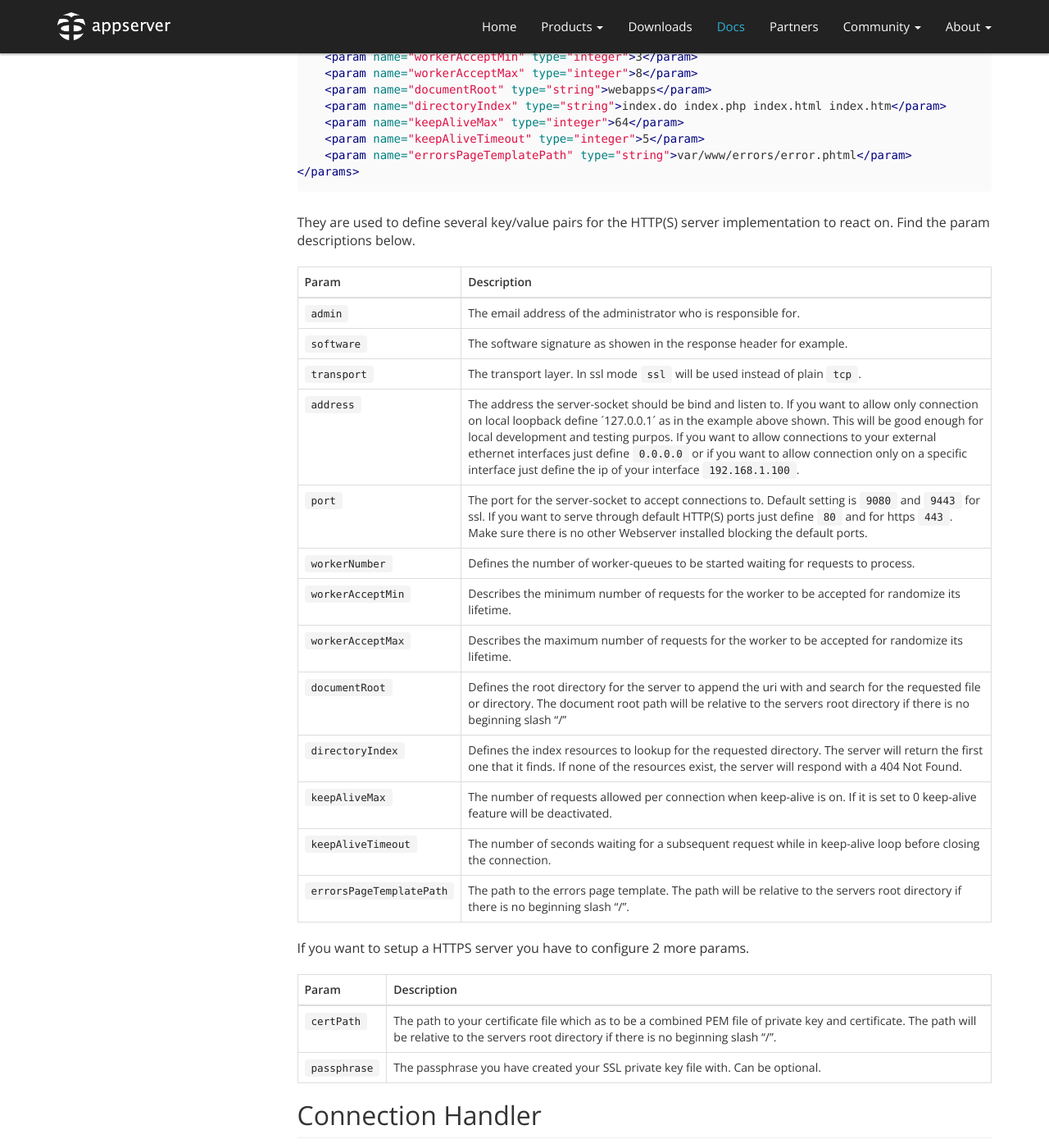
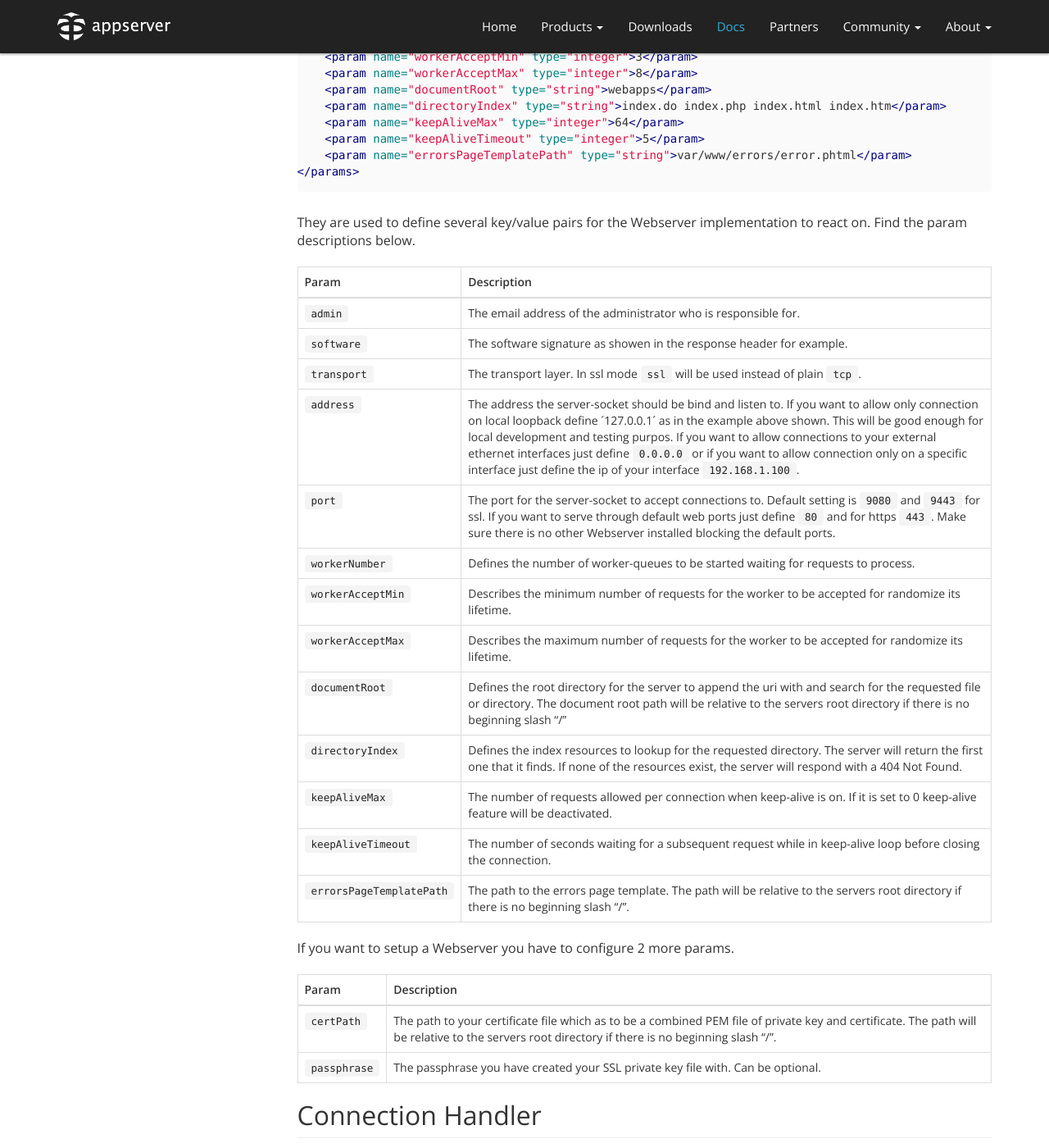
Before and after one commit to appserver-io/appserver, a Jekyll site: the page built from _docs/webserver.md, in a window 1280 px wide and 1400 px high, scrolled down 1256 px. Shown: the whole window at 82% size. Built offline with Jekyll 4.4.1, drawn with Linux system fonts in a browser that asks for light colours; nearby versions of some CDN libraries; library files that are not in the unit come from our copies; Markdown is read by kramdown in place of the engine named in the settings; some of the changed text lies outside the part shown.

Commit message:
renamed http-s-server to webserver in docs

````diff
--- a/_docs/http-s-server.md
+++ b/_docs/webserver.md
@@ -1,6 +1,6 @@
 ---
 layout: docs
-title: HTTP(S) Server
+title: Webserver
 position: 40
 group: Docs
 subDocs:
@@ -24,10 +24,10 @@
     href: rewrites
   - title: VirtualHost Examples
     href: virtualhost-examples
-permalink: /documentation/http-s-server.html
+permalink: /documentation/webserver.html
 ---
 
-The HTTP(S) Server is build and configured like any other server component using our
+The Webserver is build and configured like any other server component using our
 [multithreaded server framework](<https://github.com/appserver-io/server>). Let's have a look at the main configuration
 of the server component itselfe.
 
@@ -75,7 +75,7 @@
 </params>
 ```
 
-They are used to define several key/value pairs for the HTTP(S) server implementation to react on. Find the param
+They are used to define several key/value pairs for the Webserver implementation to react on. Find the param
 descriptions below.
 
 | Param                    | Description |
@@ -84,7 +84,7 @@
 | `software`               | The software signature as showen in the response header for example. |
 | `transport`              | The transport layer. In ssl mode `ssl` will be used instead of plain `tcp`. |
 | `address`                | The address the server-socket should be bind and listen to. If you want to allow only connection on local loopback define ´127.0.0.1´ as in the example above shown. This will be good enough for local development and testing purpos. If you want to allow connections to your external ethernet interfaces just define `0.0.0.0` or if you want to allow connection only on a specific interface just define the ip of your interface `192.168.1.100`. |
-| `port`                   | The port for the server-socket to accept connections to. Default setting is `9080` and `9443` for ssl. If you want to serve through default HTTP(S) ports just define `80` and for https `443`. Make sure there is no other Webserver installed blocking the default ports.|
+| `port`                   | The port for the server-socket to accept connections to. Default setting is `9080` and `9443` for ssl. If you want to serve through default web ports just define `80` and for https `443`. Make sure there is no other Webserver installed blocking the default ports.|
 | `workerNumber`           | Defines the number of worker-queues to be started waiting for requests to process. |
 | `workerAcceptMin`        | Describes the minimum number of requests for the worker to be accepted for randomize its lifetime. |
 | `workerAcceptMax`        | Describes the maximum number of requests for the worker to be accepted for randomize its lifetime. |
@@ -94,7 +94,7 @@
 | `keepAliveTimeout`       | The number of seconds waiting for a subsequent request while in keep-alive loop before closing the connection. |
 | `errorsPageTemplatePath` | The path to the errors page template. The path will be relative to the servers root directory if there is no beginning slash "/". |
 
-If you want to setup a HTTPS server you have to configure 2 more params.
+If you want to setup a Webserver you have to configure 2 more params.
 
 | Param         | Description |
 | ------------- | ----------- |
@@ -106,7 +106,7 @@
 As we wanted to handle requests based on a specific protocol, the server needs a mechanism to understand and handle
 those requests in a proper way.
 
-For our HTTP(S) server we use `\AppserverIo\WebServer\ConnectionHandlers\HttpConnectionHandler`
+For our Webserver we use `\AppserverIo\WebServer\ConnectionHandlers\HttpConnectionHandler`
 which implements the `\AppserverIo\Server\Interfaces\ConnectionHandlerInterface` and follows the HTTP/1.1 specification,
 which can be found [here](<http://tools.ietf.org/html/rfc7230>) using our [HTTP library](<https://github.com/appserver-io/http>).
 
@@ -135,7 +135,7 @@
 | `RESPONSE_POST`  | The response post hook is the last hook triggered within a keep-alive loop and will execute the modules logic when the response is well prepared and ready to dispatch. |
 | `SHUTDOWN`       | The shutdown hook is called whenever a php fatal error will shutdown the current worker process. In this case current filehandler module will be called to process the shutdown hook. This enables the module the possibility to react on fatal error's by it's own in some cases. If it does not react on this shutdown hook, the default error handling response dispatcher logic will be used. If the module reacts on the shutdown hook and set's the response state to be dispatched no other error handling shutdown logic will be called to fill up the response. |
 
-Now let's dig into the modules list provided for the HTTP(S) server by default.
+Now let's dig into the modules list provided for the Webserver by default.
 
 ```xml
 <modules>
````
